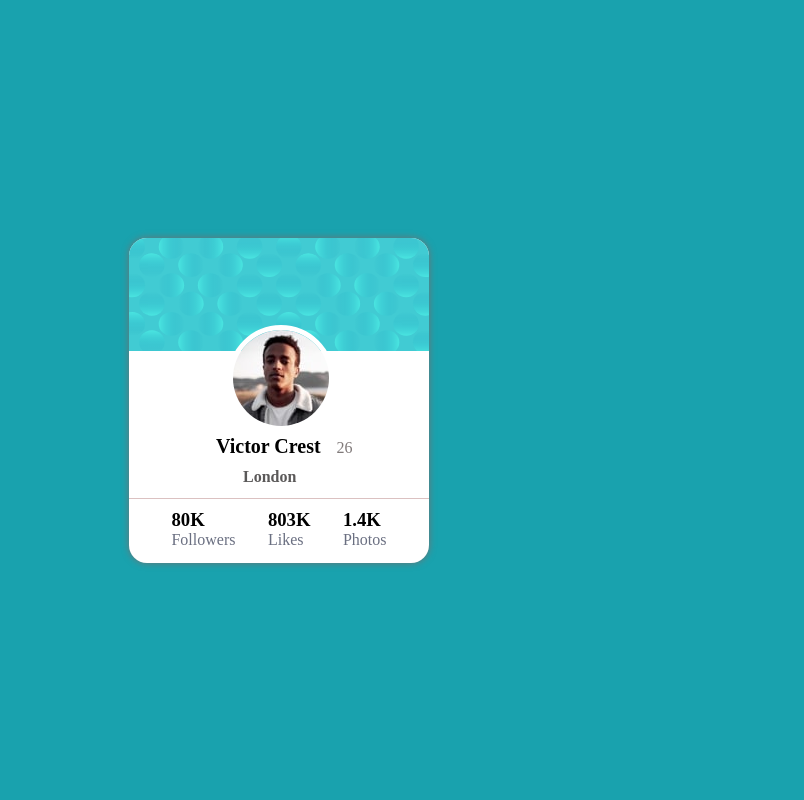
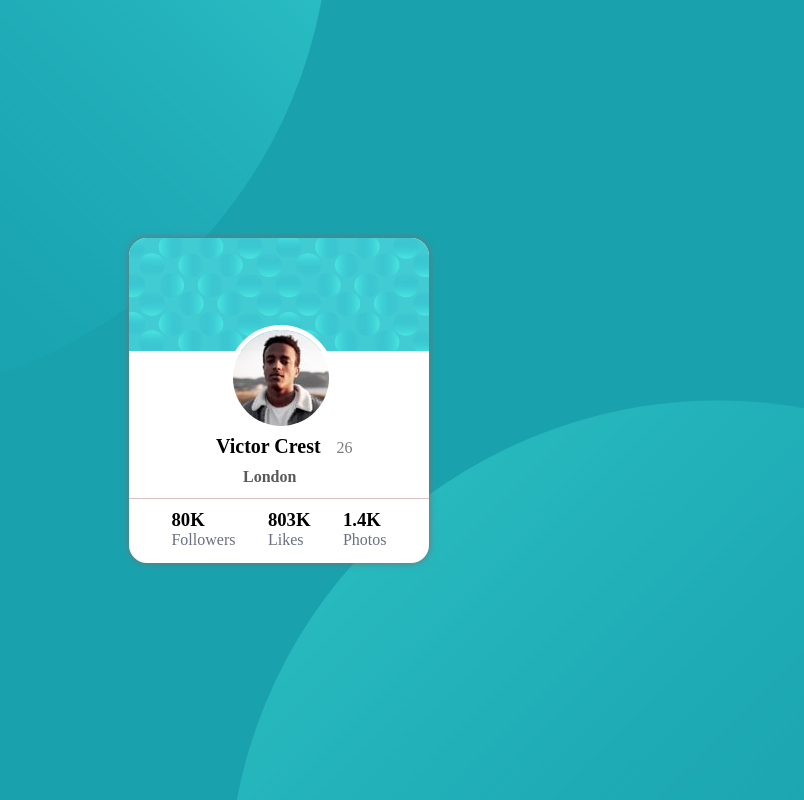
Before and after one commit to Ali-Msheik/Profile-making-front-end-mentor-challenge, a plain HTML site: page index.html in a window 1280 px wide. Shown: the whole page, without its empty margins (361-1165 px from the left). Drawn offline with Linux system fonts and the light colour scheme.

Commit message:
updated css file

```diff
--- a/style.css
+++ b/style.css
@@ -7,7 +7,7 @@ body{
 min-height: 100vh;
 position: relative;
 background-color:hsl(185, 75%, 39%);
-background-image: url(./images/bg-pattern-top.svg),url(./images/bg-pattern-bottom.svg);
+background-image: url(bg-pattern-top.svg),url(bg-pattern-bottom.svg);
 background-repeat: no-repeat,no-repeat;
 background-position: right 46vw bottom 50vh , left 46vw top 50vh;
 display: flex;
```
